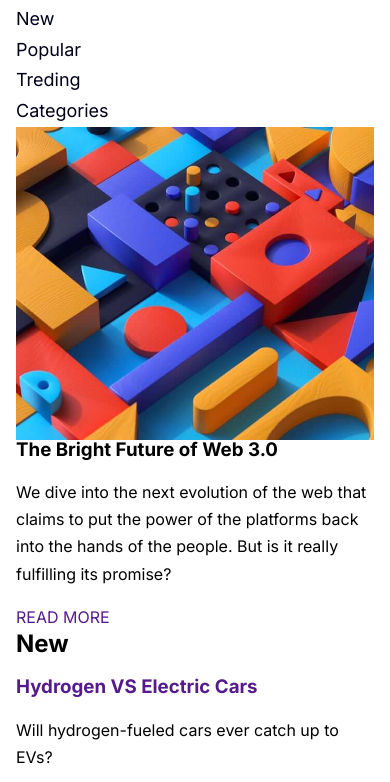
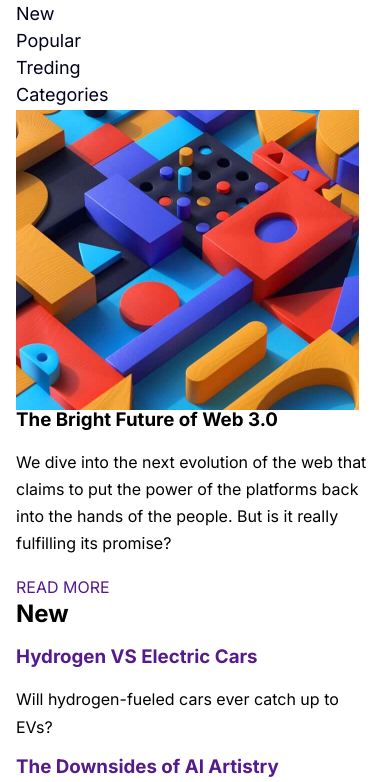
Before and after one commit to Nicolas-Johnson/News-Homepage, a website built with Vite: page index.html in a window 390 px wide. Shown: the part 54-836 px from the top of the page. Built offline with nearby package versions, Linux system fonts and the light colour scheme.

Commit message:
header styles

```diff
--- a/index.html
+++ b/index.html
@@ -44,8 +44,8 @@
             <source
               media="(min-width: 1024px)"
               srcset="/img/image-web-3-desktop.jpg 1x,
-                /img/image-web-3-desktop.jpg 2x">
-            <img class="feature__img" src="/img/image-web-3-mobile.jpg" alt="The Oslo Opera House"
+                /img/image-web-3-desktop.jpg 2x" width="730" height="300" >
+            <img class="feature__img" width="343" height="300" src="/img/image-web-3-mobile.jpg" alt="The Oslo Opera House"
               srcset="/img/image-web-3-mobile.jpg 2x" />
           </picture>
           <h1 class="feature__headline">The Bright Future of Web 3.0</h1>
--- a/scss/components/_header.scss
+++ b/scss/components/_header.scss
@@ -14,5 +14,11 @@
     &__link {
         color: var(--c-blue);
         font-size: u.rem(18);
+        line-height: 1.3;
+
+        @media (width >= 1110px) {
+            color: var(--c-gray);
+        }
+
     }
 }
```
